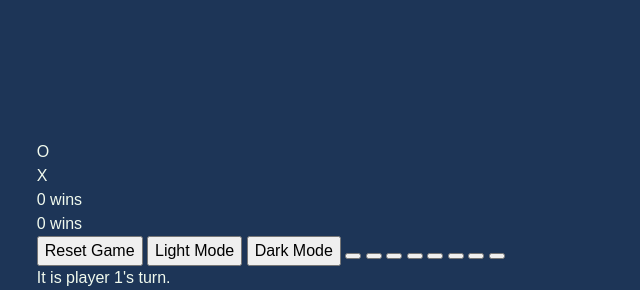
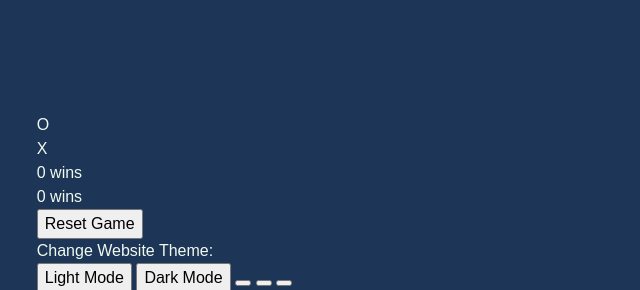
Before and after one commit to imd1005-web-development-winter-2023/group-project-digitalists, a plain HTML site: page index.html in a window 1280 px wide. Shown: the part 161-451 px from the top of the page, without its empty margins (318-958 px from the left). Drawn offline with Linux system fonts and the light colour scheme.

Commit message:
Some minor changes were made

```diff
--- a/index.html
+++ b/index.html
@@ -27,17 +27,13 @@
         <p class = "o-wins"><span class="message bold">0</span> wins</p>
         <p class = "x-wins"><span class="message bold">0</span> wins</p>
         <button class="reset-game">Reset Game</button>
+        <p class="themes">Change Website Theme:</p>
         <button class="theme-1">Light Mode</button>
         <button class="theme-2">Dark Mode</button>
         <button class="theme-3"></button>
         <button class="theme-4"></button>
         <button class="theme-5"></button>
-        <button class="theme-6"></button>
-        <button class="theme-7"></button>
-        <button class="theme-8"></button>
-        <button class="theme-9"></button>
-        <button class="theme-10"></button>
-        <p class = "o-wins">It is player <span class="message bold">1</span>'s turn.</p>
+        <p class = "player-turn">It is player <span class="message bold">1</span>'s turn.</p>
       </div>
     </main>
 
```
